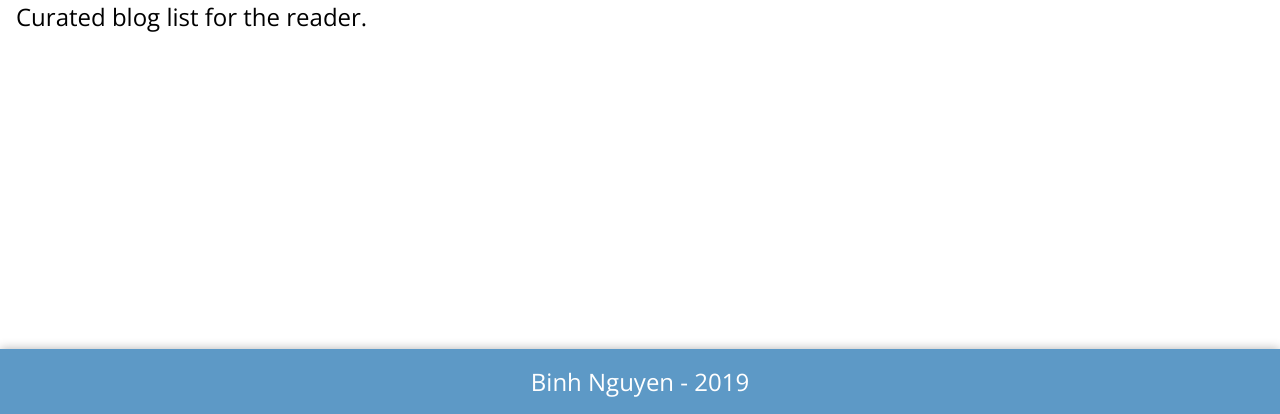
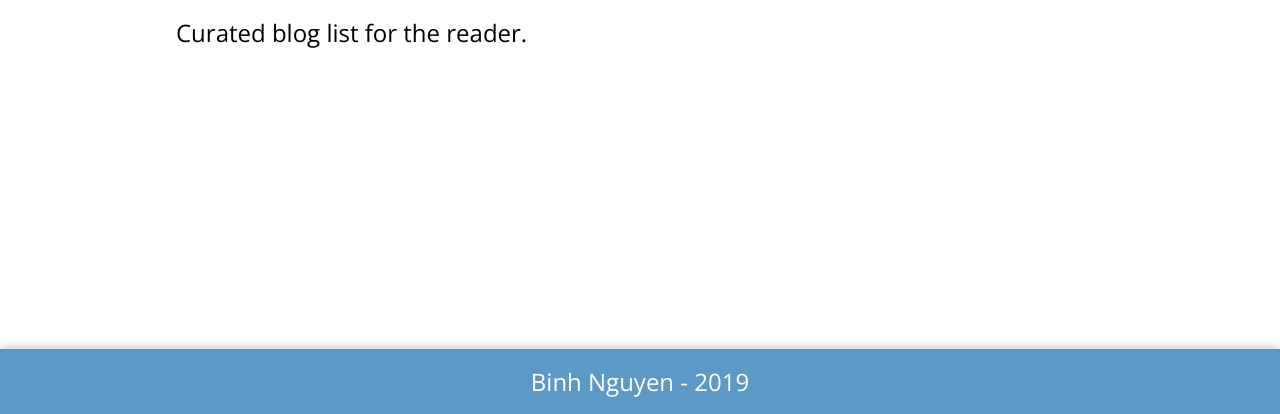
Before and after one commit to bnguyensn/restthisafternoon-DEPRECATED, a Gatsby site: page / in a window 1280 px wide. Shown: the part 510-924 px from the top of the page. Built offline with nearby package versions, Linux system fonts and the light colour scheme; Gatsby itself is replaced by a stand-in of ours; some packages are replaced by stand-ins of ours.

Commit message:
feat: update site layout

```diff
--- a/src/components/LatestPosts.js
+++ b/src/components/LatestPosts.js
@@ -5,9 +5,7 @@ import createUseStylesWithTheme from '../styles/createUseStylesWithTheme';
 import { capitalizeSentence } from '../utils/stringUtils';
 
 const useStyles = createUseStylesWithTheme(theme => ({
-  container: {
-    padding: theme.spacing(2),
-  },
+  container: {},
   list: {
     margin: 0,
     padding: 0,
--- a/src/components/layout/Article.js
+++ b/src/components/layout/Article.js
@@ -2,9 +2,7 @@ import React from 'react';
 import createUseStylesWithTheme from '../../styles/createUseStylesWithTheme';
 
 const useStyles = createUseStylesWithTheme(theme => ({
-  article: {
-    padding: theme.spacing(2),
-  },
+  article: {},
 }));
 
 export default function Article({ children }) {
--- a/src/components/layout/Body.js
+++ b/src/components/layout/Body.js
@@ -3,6 +3,8 @@ import createUseStylesWithTheme from '../../styles/createUseStylesWithTheme';
 
 const useStyles = createUseStylesWithTheme(theme => ({
   container: {
+    display: 'flex',
+    justifyContent: 'center',
     minHeight: '100vh',
     '& a': {
       color: theme.palette.primary.main,
@@ -15,10 +17,23 @@ const useStyles = createUseStylesWithTheme(theme => ({
       color: theme.palette.primary.light1,
     },
   },
+  wrapper: {
+    width: '100%',
+    maxWidth: theme.misc.bodyMaxWidth,
+    padding: theme.spacing(2),
+    paddingTop: theme.spacing(4),
+    '& > *': {
+      width: '100%',
+    },
+  },
 }));
 
 export default function Body({ children }) {
   const classes = useStyles();
 
-  return <div className={classes.container}>{children}</div>;
+  return (
+    <div className={classes.container}>
+      <div className={classes.wrapper}>{children}</div>
+    </div>
+  );
 }
--- a/src/styles/theme.js
+++ b/src/styles/theme.js
@@ -29,5 +29,8 @@ export default {
   breakpoints: {
     s: 768,
   },
+  misc: {
+    bodyMaxWidth: 960,
+  },
   spacing: multiple => baseSpacing * multiple,
 };
```
